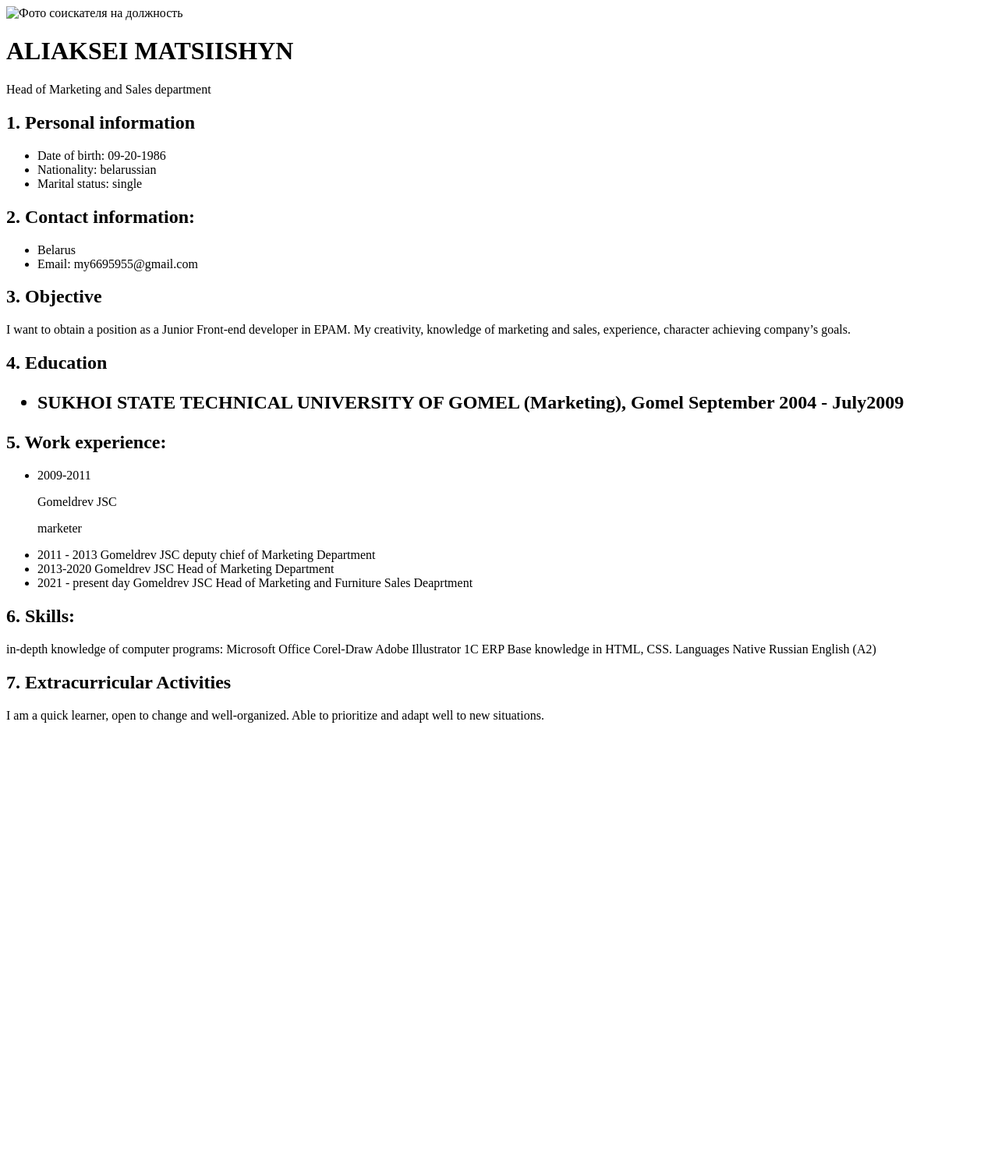
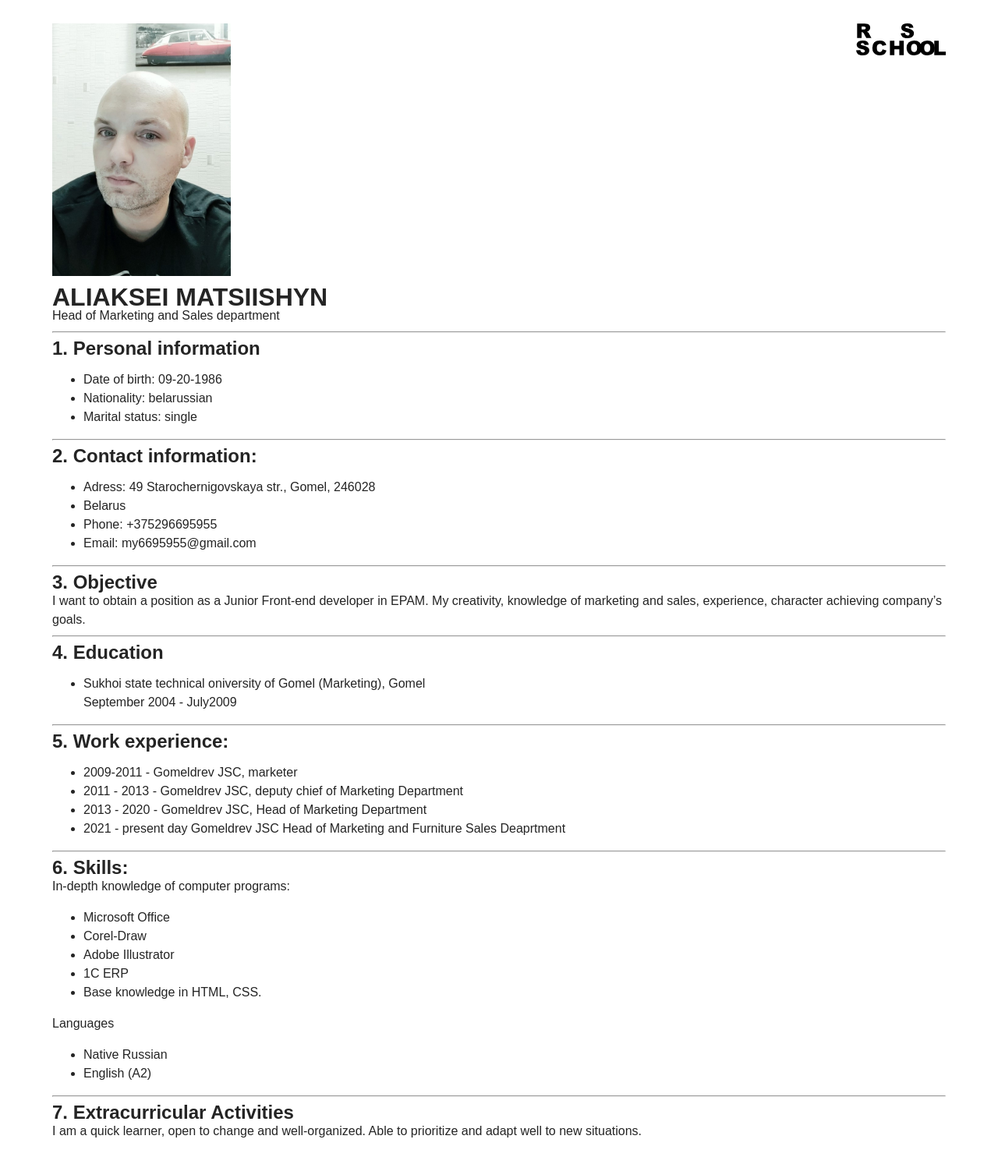
Before and after one commit to alesherby/rsschool-cv, a plain HTML site: page index.html in a window 1280 px wide. Shown: the whole page at 78% size. Before the commit the page ends 935 px from the top, so only its background shows below. Drawn offline with Linux system fonts and the light colour scheme.

Commit message:
feat: images, links and styles

```diff
--- a/index.html
+++ b/index.html
@@ -5,60 +5,70 @@
     <meta charset="UTF-8">
     <meta http-equiv="X-UA-Compatible" content="IE=edge">
     <meta name="viewport" content="width=device-width, initial-scale=1.0">
+    <link rel="stylesheet" href="/normalize.css">
+    <link rel="stylesheet" href="/styles.css">
     <title>MyCV</title>
 </head>
 
 <body>
-    <header>
-        <!--в footer рекомендуется добавить ссылку на ваш гитхаб, год создания приложения,
-            логотип курса со ссылкой на курс, иконку YouTube со ссылкой на видео с самооценкой.
-        article, aside, details, figcaption, figure, footer, header, main, mark, nav, section,
-        summary, time   контакты для связи и перечень навыков оформлены в виде списка ul > li +10-->
+    <div class="main-wrapper">
+        <div class="for-header">
+            <header class="header-area">
+                <a class="rs-logo__link" href="https://rs.school/js/"><img class="rs-logo__pic"
+                        alt="Логотип Rolling Scopes" src="rs_school.svg" title="Перейти на курс Frontend 1Q2021"></a>
             </header>
-    <main>
+        </div>
+
+        <main class="main-info">
             <div class="color-block">
-            <img class="avatar" src="" alt="Фото соискателя на должность">
+                <img class="avatar" src="avatar.jpg" alt="Фото соискателя на должность">
                 <h1 class="h1-main">ALIAKSEI MATSIISHYN</h1>
-            <p class="position">Head of Marketing and Sales department
+                <p class="position">Head of Marketing and Sales department</p>
             </div>
+            <hr>
+            <section class="personal-data">
                 <h2 class="h2-main">1. Personal information</h2>
                 <ul class="list__item">
                     <li class="list__item">Date of birth: 09-20-1986</li>
                     <li class="list__item">Nationality: belarussian</li>
                     <li class="list__item">Marital status: single</li>
                 </ul>
+            </section>
+            <hr>
+            <section class="contact-data">
                 <h2>2. Contact information:</h2>
                 <ul class="list">
-            <li class="list__item>Adress: 49 Starochernigovskaya str., Gomel, 246028</li>
-<li class=" list__item>Belarus</li>
-            <li class="list__item>Phone: +375296695955</li>
-<li class=" list__item>Email: my6695955@gmail.com</li>
+                    <li class="list__item">Adress: 49 Starochernigovskaya str., Gomel, 246028 </li>
+                    <li class="list__item">Belarus</li>
+                    <li class="list__item">Phone: +375296695955</li>
+                    <li class="list__item">Email: my6695955@gmail.com</li>
                 </ul>
-
+            </section>
+            <hr>
+            <section class="objective-data">
                 <h2>3. Objective</h2>
                 <p>I want to obtain a position as a Junior Front-end developer in EPAM.
-            My creativity, knowledge of marketing and sales, experience, character achieving company’s goals.</p>
-
-        <h2>4. Education
+                    My creativity, knowledge of marketing and sales, experience, character achieving company’s goals.
+                </p>
+            </section>
+            <hr>
+            <section class="education-data">
+                <h2>4. Education</h2>
                 <ul class="list">
-                <li>SUKHOI STATE TECHNICAL UNIVERSITY OF GOMEL (Marketing), Gomel
+                    <li class="list__item">Sukhoi state technical oniversity of Gomel (Marketing), Gomel<br>
                         September 2004 - July2009</li>
                 </ul>
+            </section>
+            <hr>
+            <section class="workEx-data">
                 <h2>5. Work experience:</h2>
                 <ul>
-                <li>2009-2011
-                    <p>Gomeldrev JSC</p>
-                    <p>marketer</p>
-                </li>
+                    <li>2009-2011 - Gomeldrev JSC, marketer</li>
 
-                <li>2011 - 2013
-                    Gomeldrev JSC
-                    deputy chief of Marketing Department
-                </li>
+                    <li>2011 - 2013 - Gomeldrev JSC, deputy chief of Marketing Department </li>
 
-                <li>2013-2020
-                    Gomeldrev JSC
-                    Head of Marketing Department
+                    <li>2013 - 2020 - Gomeldrev JSC, Head of Marketing Department
+
                     </li>
 
                     <li>2021 - present day
@@ -66,25 +76,36 @@
                         Head of Marketing and Furniture Sales Deaprtment
                     </li>
                 </ul>
+            </section>
+            <hr>
+            <section class="skills-data">
 
                 <h2>6. Skills:</h2>
-            in-depth knowledge of computer programs:
-            Microsoft Office
-            Corel-Draw
-            Adobe Illustrator
-            1C ERP
-            Base knowledge in HTML, CSS.
+                <p>In-depth knowledge of computer programs:</p>
+                <ul class="list">
+                    <li class="list__item">Microsoft Office</li>
+                    <li class="list__item">Corel-Draw</li>
+                    <li class="list__item">Adobe Illustrator</li>
+                    <li class="list__item">1C ERP</li>
+                    <li class="list__item">Base knowledge in HTML, CSS.</li>
+                </ul>
+                <p>Languages</p>
+                <ul class="list">
 
-            Languages
-            Native Russian
-            English (A2)
-
-
+                    <li class="list__item">Native Russian</li>
+                    <li class="list__item">English (A2)</li>
+                </ul>
+            </section>
+            <hr>
+            <section class="activities-data">
                 <h2>7. Extracurricular Activities</h2>
-            I am а quick learner, open to change and well-organized.
-            Able to prioritize and adapt well to new situations.
-
+                <p>I am а quick learner, open to change and well-organized. Able to prioritize and adapt well to new
+                    situations.
+                </p>
+            </section>
         </main>
+    </div>
+    <!--закрытие main wrapper-->
 </body>
 
 </html>
--- a/styles.css
+++ b/styles.css
@@ -0,0 +1,41 @@
+body {
+    font-family: 'Arial', sans-serif;
+    color: #242424;
+    font-size: 16px;
+    line-height: 1.5em;
+    font-weight: 400;
+    position: relative;
+    box-sizing: border-box;
+
+}
+
+p, h1, h2, h3, h4, h5, h6 {
+    margin: 0 auto;
+}
+
+
+.main-wrapper {
+    width: 100%;
+    max-width: 1146px;
+    margin: 0 auto;
+    padding: 30px;
+}
+
+
+.header-area {
+    position: relative;
+}
+
+.rs-logo__pic {
+    max-width: 10%;
+    position: absolute;
+    right: 0;
+}
+
+.avatar {
+    position: relative;
+    max-width: 20%;
+    margin-bottom: 0.5em;
+
+
+}
```
Also changed, not shown: avatar.jpg (added), normalize.css (added), rs_school.svg (added). Lines whose indentation alone changed are shown as unchanged.
